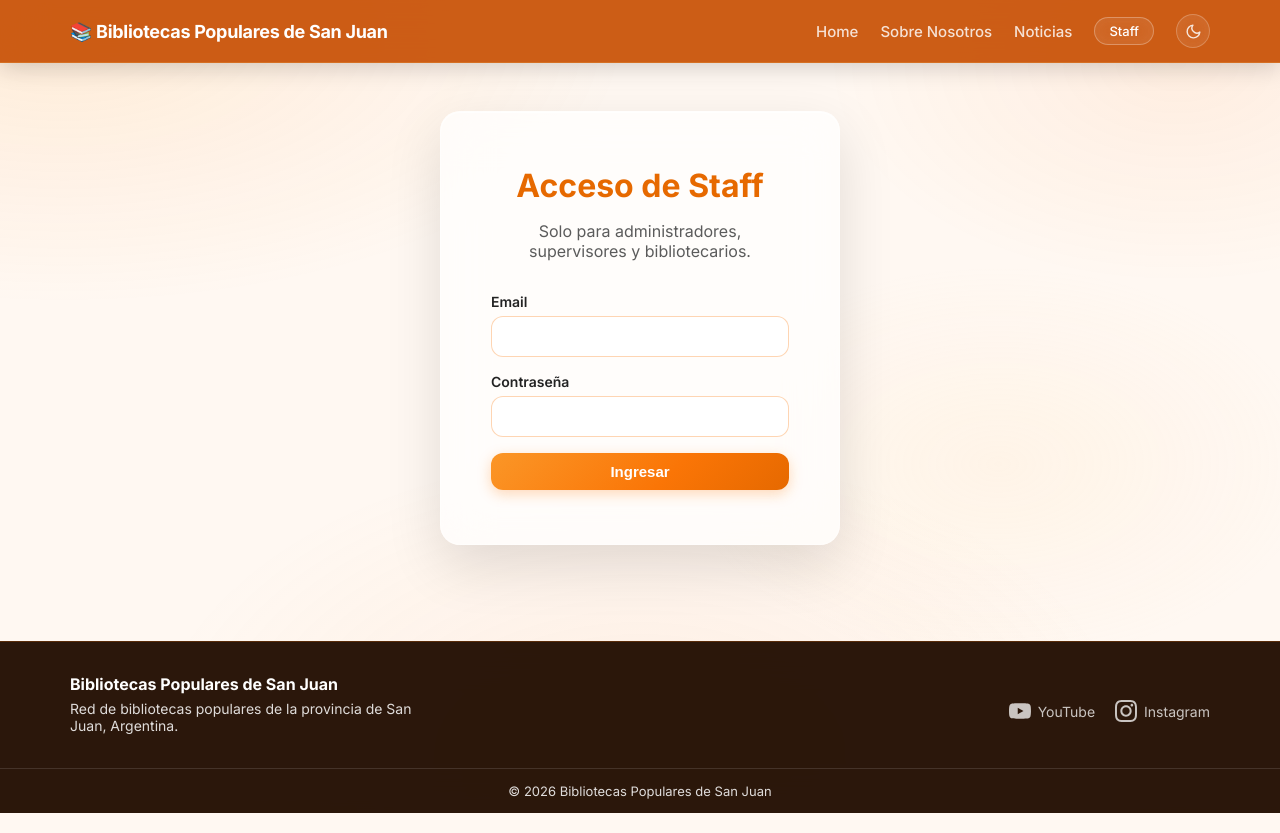
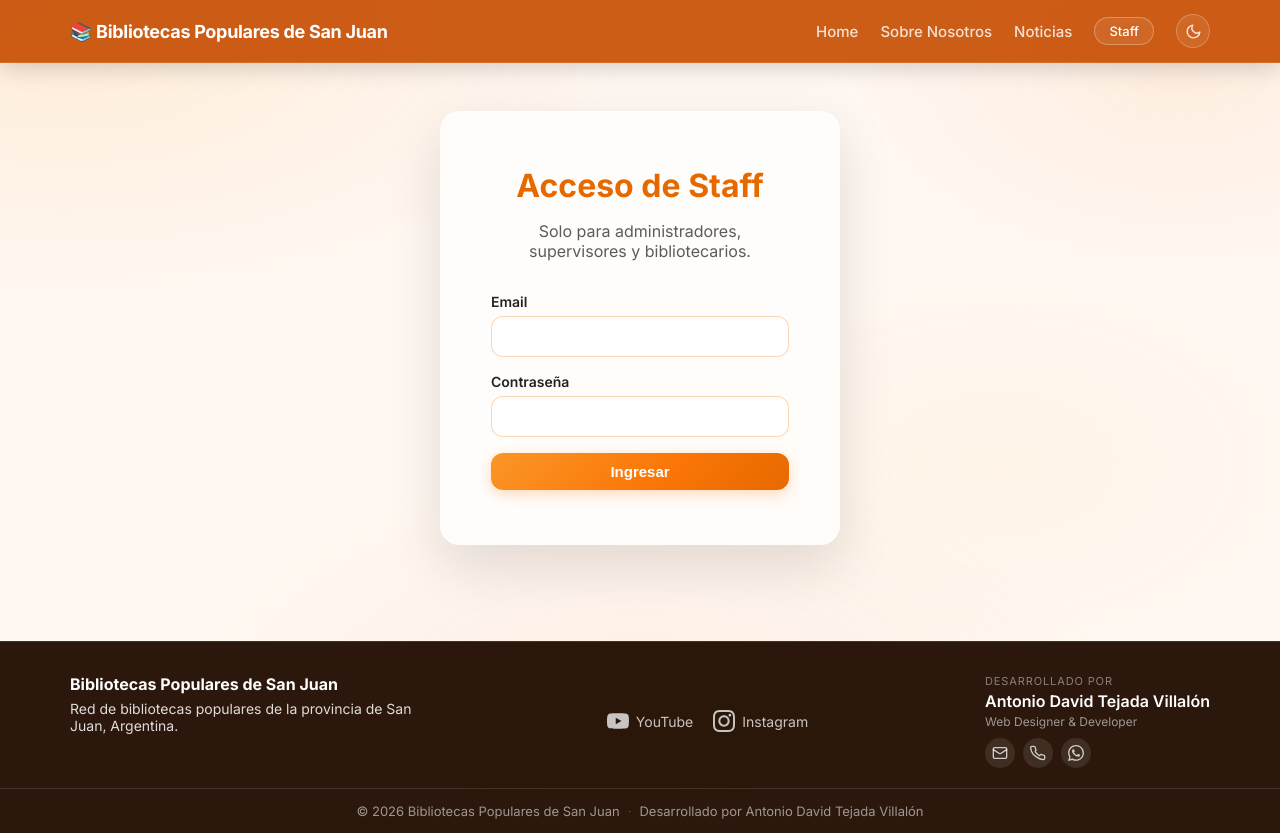
Before and after one commit to Antonio-David-Tejada-Villalon/bpsanjuan, a React (Vite) app in the folder client/: page /login in a window 1280 px wide. Built offline with nearby package versions, Linux system fonts and the light colour scheme; no server answers.

Commit message:
adding brand

```diff
--- a/client/src/components/Footer.jsx
+++ b/client/src/components/Footer.jsx
@@ -19,14 +19,23 @@
   },
 ];
 
+const DEV = {
+  name: 'Antonio David Tejada Villalón',
+  title: 'Web Designer & Developer',
+  email: '4vdel777@gmail.com',
+  phone: '+5492644145337',
+};
+
 export default function Footer() {
   return (
     <footer className="footer">
       <div className="container footer-inner">
+
         <div>
           <strong>Bibliotecas Populares de San Juan</strong>
           <p>Red de bibliotecas populares de la provincia de San Juan, Argentina.</p>
         </div>
+
         <div className="footer-social">
           {SOCIALS.map(({ label, href, icon }) => (
             <a
@@ -43,8 +52,56 @@
             </a>
           ))}
         </div>
+
+        <div className="footer-dev">
+          <span className="footer-dev-label">Desarrollado por</span>
+          <strong className="footer-dev-name">{DEV.name}</strong>
+          <span className="footer-dev-title">{DEV.title}</span>
+          <div className="footer-dev-contact">
+            <a
+              href={`mailto:${DEV.email}`}
+              className="footer-dev-icon"
+              title={DEV.email}
+              aria-label={`Enviar email a ${DEV.name}`}
+            >
+              <svg width="16" height="16" viewBox="0 0 24 24" fill="none" stroke="currentColor"
+                strokeWidth="2" strokeLinecap="round" strokeLinejoin="round" aria-hidden="true">
+                <rect x="2" y="4" width="20" height="16" rx="2"/>
+                <path d="m22 7-8.97 5.7a1.94 1.94 0 0 1-2.06 0L2 7"/>
+              </svg>
+            </a>
+            <a
+              href={`tel:${DEV.phone}`}
+              className="footer-dev-icon"
+              title={DEV.phone}
+              aria-label={`Llamar a ${DEV.name}`}
+            >
+              <svg width="16" height="16" viewBox="0 0 24 24" fill="none" stroke="currentColor"
+                strokeWidth="2" strokeLinecap="round" strokeLinejoin="round" aria-hidden="true">
+                <path d="M22 16.92v3a2 2 0 0 1-2.18 2 19.79 19.79 0 0 1-8.63-3.07A19.5 19.5 0 0 1 4.07 13 19.79 19.79 0 0 1 1 4.18 2 2 0 0 1 2.98 2h3a2 2 0 0 1 2 1.72 12.84 12.84 0 0 0 .7 2.81 2 2 0 0 1-.45 2.11L7.91 9.91a16 16 0 0 0 6.18 6.18l1.27-1.27a2 2 0 0 1 2.11-.45 12.84 12.84 0 0 0 2.81.7A2 2 0 0 1 22 16.92z"/>
+              </svg>
+            </a>
+            <a
+              href={`https://wa.me/${DEV.phone.replace('+', '')}`}
+              target="_blank"
+              rel="noopener noreferrer"
+              className="footer-dev-icon"
+              title={`WhatsApp ${DEV.phone}`}
+              aria-label={`WhatsApp de ${DEV.name}`}
+            >
+              <svg width="16" height="16" viewBox="0 0 24 24" fill="currentColor" aria-hidden="true">
+                <path d="M17.472 14.382c-.297-.149-1.758-.867-2.03-.967-.273-.099-.471-.148-.67.15-.197.297-.767.966-.94 1.164-.173.199-.347.223-.644.075-.297-.15-1.255-.463-2.39-1.475-.883-.788-1.48-1.761-1.653-2.059-.173-.297-.018-.458.13-.606.134-.133.298-.347.446-.52.149-.174.198-.298.298-.497.099-.198.05-.371-.025-.52-.075-.149-.669-1.612-.916-2.207-.242-.579-.487-.5-.669-.51-.173-.008-.371-.01-.57-.01-.198 0-.52.074-.792.372-.272.297-1.04 1.016-1.04 2.479 0 1.462 1.065 2.875 1.213 3.074.149.198 2.096 3.2 5.077 4.487.709.306 1.262.489 1.694.625.712.227 1.36.195 1.871.118.571-.085 1.758-.719 2.006-1.413.248-.694.248-1.289.173-1.413-.074-.124-.272-.198-.57-.347m-5.421 7.403h-.004a9.87 9.87 0 0 1-5.031-1.378l-.361-.214-3.741.982.998-3.648-.235-.374a9.86 9.86 0 0 1-1.51-5.26c.001-5.45 4.436-9.884 9.888-9.884 2.64 0 5.122 1.03 6.988 2.898a9.825 9.825 0 0 1 2.893 6.994c-.003 5.45-4.437 9.884-9.885 9.884m8.413-18.297A11.815 11.815 0 0 0 12.05 0C5.495 0 .16 5.335.157 11.892c0 2.096.547 4.142 1.588 5.945L.057 24l6.305-1.654a11.882 11.882 0 0 0 5.683 1.448h.005c6.554 0 11.89-5.335 11.893-11.893a11.821 11.821 0 0 0-3.48-8.413z"/>
+              </svg>
+            </a>
+          </div>
+        </div>
+
       </div>
-      <p className="footer-copy">© {new Date().getFullYear()} Bibliotecas Populares de San Juan</p>
+      <p className="footer-copy">
+        © {new Date().getFullYear()} Bibliotecas Populares de San Juan
+        <span className="footer-copy-sep">·</span>
+        Desarrollado por {DEV.name}
+      </p>
     </footer>
   );
 }
--- a/client/src/index.css
+++ b/client/src/index.css
@@ -444,13 +444,32 @@
 .footer-social-link       { display: flex; align-items: center; gap: 7px; color: rgba(255,255,255,0.75); font-size: 14px; transition: color var(--transition), transform var(--transition); }
 .footer-social-link:hover { color: #fff; text-decoration: none; transform: translateY(-2px); }
 .footer-social-link svg   { flex-shrink: 0; }
+
+.footer-dev { display: flex; flex-direction: column; gap: 3px; }
+.footer-dev-label { font-size: 11px; text-transform: uppercase; letter-spacing: .08em; color: rgba(255,255,255,0.45); }
+.footer-dev-name  { color: #fff; font-size: 14px; font-weight: 600; }
+.footer-dev-title { font-size: 12px; color: rgba(255,255,255,0.55); }
+.footer-dev-contact { display: flex; gap: 8px; margin-top: 6px; }
+.footer-dev-icon {
+  display: flex; align-items: center; justify-content: center;
+  width: 30px; height: 30px; border-radius: 50%;
+  background: rgba(255,255,255,0.10); color: rgba(255,255,255,0.75);
+  transition: background var(--transition), color var(--transition), transform var(--transition);
+}
+.footer-dev-icon:hover {
+  background: var(--primary); color: #fff;
+  transform: translateY(-2px); text-decoration: none;
+}
+
 .footer-copy {
   text-align: center;
   font-size: 13px;
   border-top: 1px solid rgba(255,255,255,0.12);
   padding: 14px 0;
   margin: 0;
-}
+  color: rgba(255,255,255,0.55);
+}
+.footer-copy-sep { margin: 0 8px; opacity: .4; }
 
 /* ─── Library / News cards ────────────────────────────────────── */
 .library-card,
```
